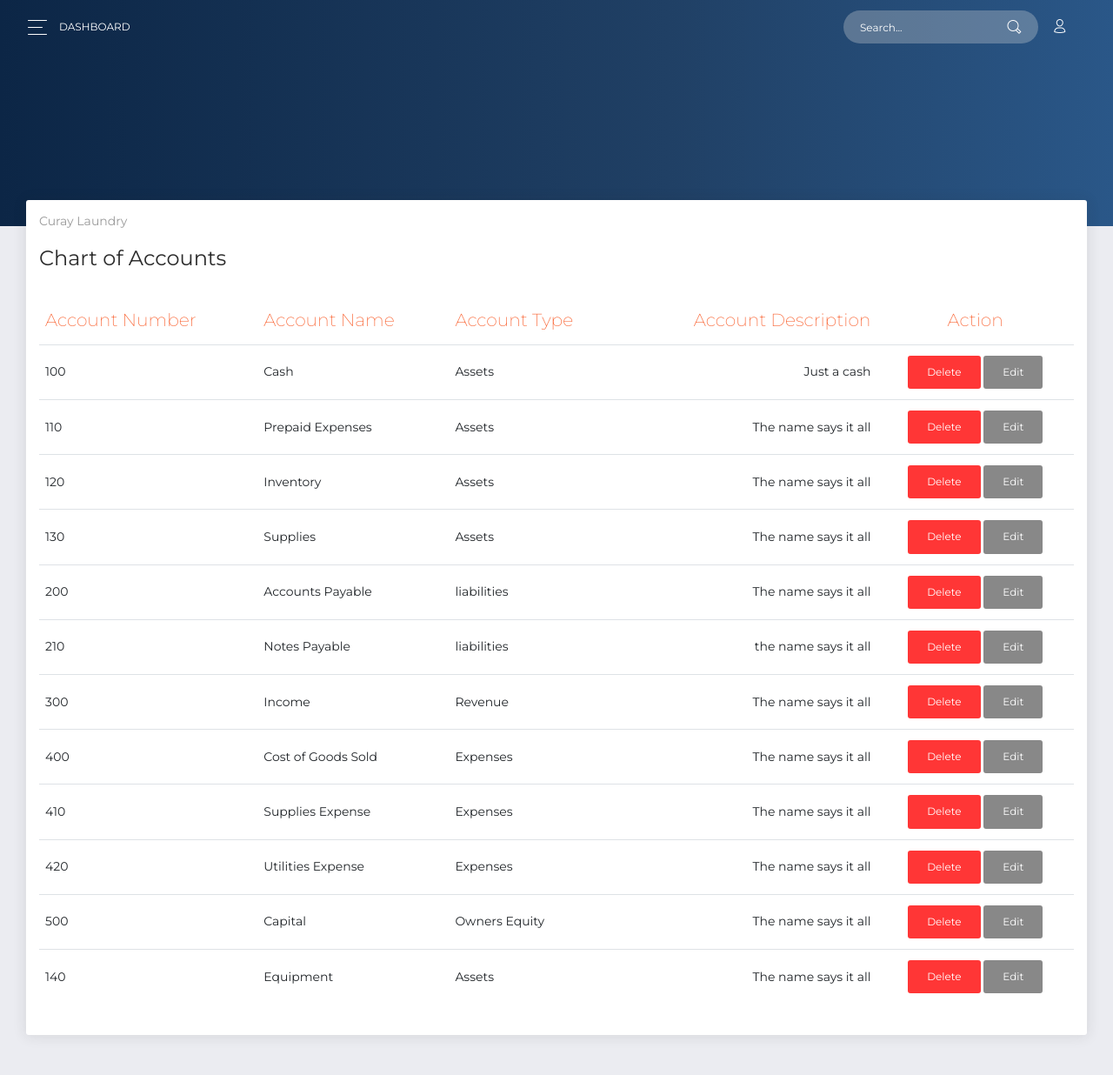
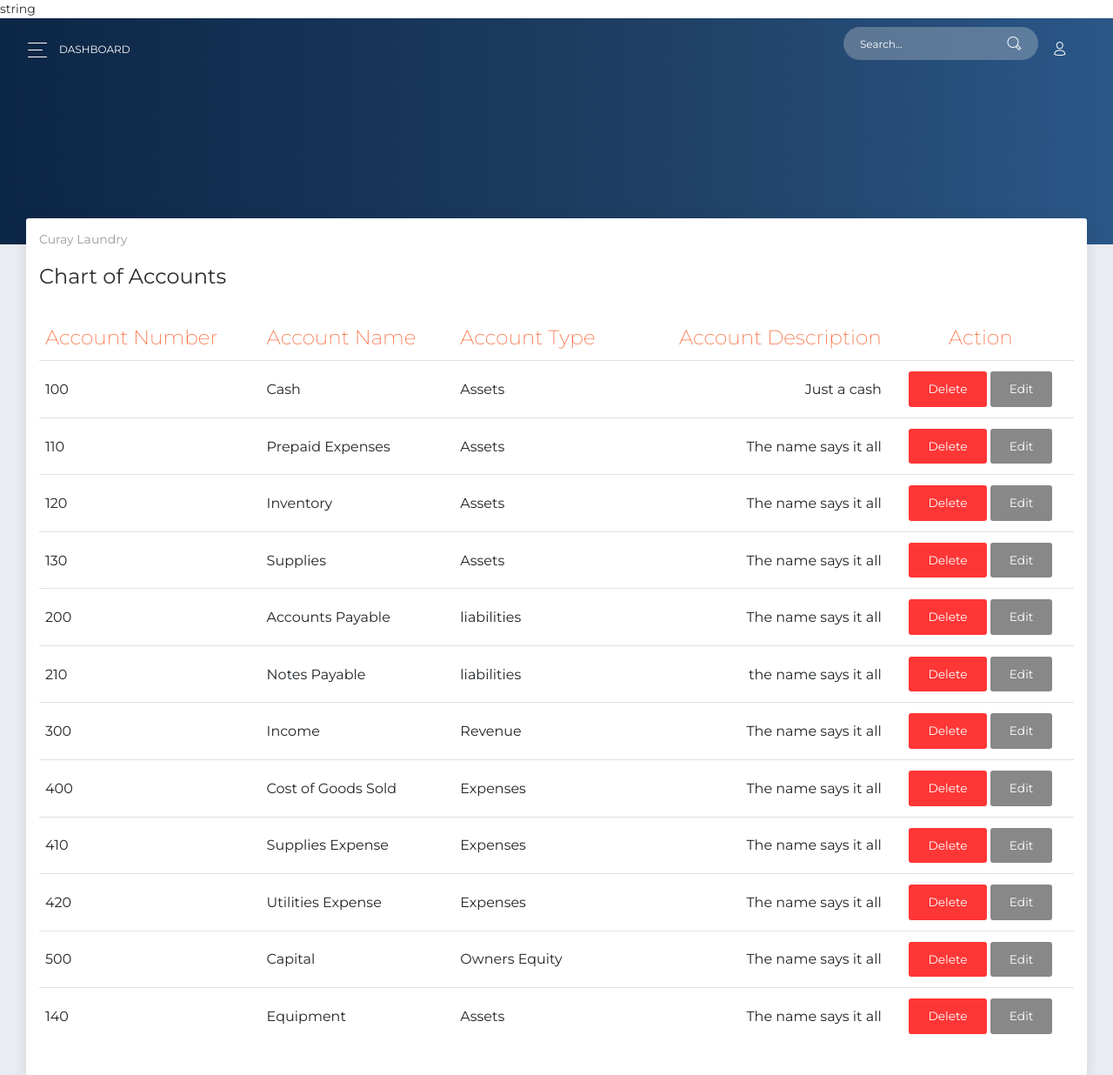
Before and after one commit to marj28/v_accounting, a PHP site: page /templates/dashboard.php in a window 1280 px wide. Shown: the top 1236 px of the page at 87% size. Run offline with PHP 8.4, Linux system fonts and the light colour scheme; data comes from the database, SQL or seed files in the repository; some libraries are stand-ins or nearby versions.

Commit message:
Update dashboard.php

```diff
--- a/web/templates/dashboard.php
+++ b/web/templates/dashboard.php
@@ -1,4 +1,4 @@
-<?php require_once '../backend/connection.php'; ?>
+<?php require_once '../backend/connection.php'; echo "string"; ?>
 <!DOCTYPE html>
 <html lang="en">
 <head>
```
